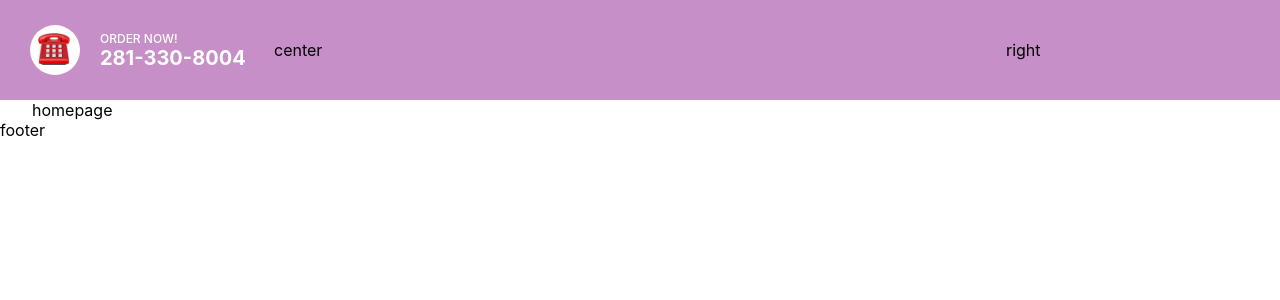
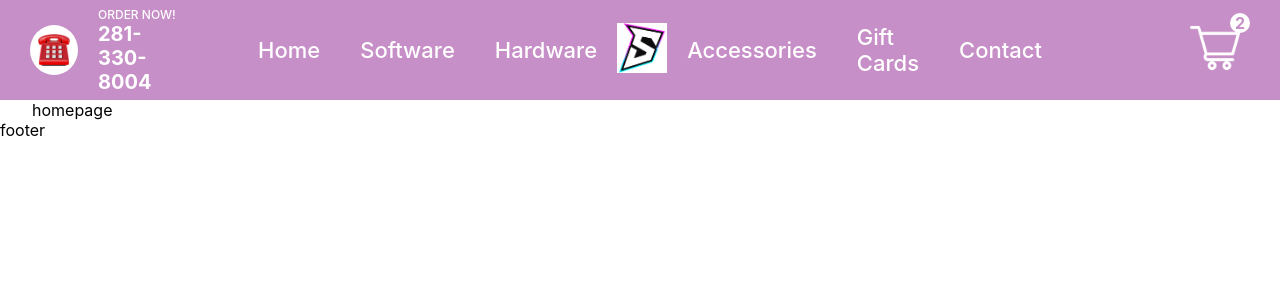
Before and after one commit to MikeNewsholme/Downstream, a Next.js app: page / in a window 1280 px wide. Shown: the top 300 px of the page. Built offline with nearby package versions, Linux system fonts and the light colour scheme.

Commit message:
finished styling the navbar

```diff
--- a/component/NavBar.jsx
+++ b/component/NavBar.jsx
@@ -14,11 +14,33 @@ const Navbar = () => {
           <div className={styles.text}>281-330-8004</div>
         </div>
       </div>
-      <div className={styles.item}>center</div>
-      <div className={styles.item}>right</div>
+      <div className={styles.item}>
+        <ul className={styles.list}>
+          <li className={styles.listItem}>Home</li>
+          <li className={styles.listItem}>Software</li>
+          <li className={styles.listItem}>Hardware</li>
+          <div className={styles.listLogo}>
+            <Image
+              src="/img/logo.png"
+              alt="stream logo"
+              height="50"
+              width="50"
+            />
+          </div>
+
+          <li className={styles.listItem}>Accessories</li>
+          <li className={styles.listItem}>Gift Cards</li>
+          <li className={styles.listItem}>Contact</li>
+        </ul>
+      </div>
+      <div className={styles.item}>
+        <div className={styles.cart}>
+          <Image src="/img/cart.png" alt="cart logo" height="50" width="50" />
+          <div className={styles.itemCounter}>2</div>
+        </div>
+      </div>
     </div>
   );
 };
 
 export default Navbar;
-//created a couple items for phone number/ website "shop"/
--- a/styles/Navbar.module.css
+++ b/styles/Navbar.module.css
@@ -15,11 +15,18 @@
     display: flex;
     align-items: center;
 }
-
+/* second(mid) child */
 .item:nth-child(2){
 flex:3;
 
 }
+/* third(right) child */
+.item:nth-child(3){
+    justify-content: flex-end;
+    padding: 10px;
+
+}
+
 
 .callButton{
     background-color: white;
@@ -27,6 +34,9 @@ flex:3;
     padding: 8px;
     width:50px;
     height: 50px;
+    display: flex;
+    align-items: center;
+    justify-content: center;
 
 
 }
@@ -47,4 +57,42 @@ flex:3;
     font-size: 20px;
     font-weight: bold;
 
+
 }
+
+.list{
+    padding: 500;
+    display:flex;
+    align-items: center;
+    list-style: none;
+    color: white;
+    font-size: 22px;
+}
+.listItem {
+    margin: 20px;
+    font-weight: 500;
+
+}
+.cart {
+    position: relative;
+}
+.itemCounter {
+    position: absolute;
+    top: -10px;
+    right: -10px;
+    width: 20px;
+    height: 20px;
+    border-radius: 50%;
+    background-color: white;
+    padding: 3px;
+    display:flex;
+    align-items: center;
+    justify-content: center;
+    font-weight: bold;
+    color: rgba(128, 0, 128, 0.44)
+
+
+
+
+
+}
```
Also changed, not shown: public/img/logo.png (added).
